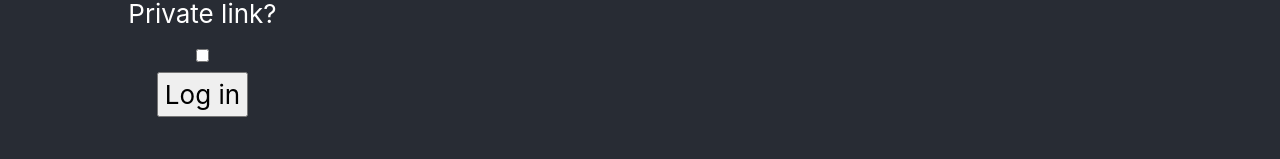
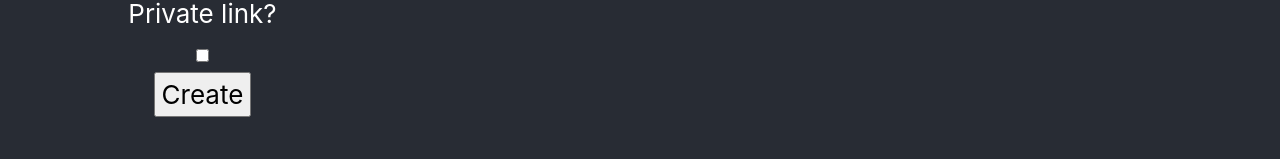
Before and after one commit to m1r0n0/shorten-url-web, a React (Create React App) app: page /CreateLink in a window 1280 px wide. Shown: the part 537-696 px from the top of the page. Built offline with nearby package versions, Linux system fonts and the light colour scheme.

Commit message:
create link public working

```diff
--- a/src/Shorten/CreateLink.tsx
+++ b/src/Shorten/CreateLink.tsx
@@ -8,6 +8,13 @@ export default class CreateLink extends Component {
 
   render() {
     const handleSubmit: React.MouseEventHandler<HTMLInputElement> = (event) => {
+      fetch("https://localhost:7161/api/Links/CreateLink", {
+        method: "PUT",
+        headers: { "Content-Type": "application/json" },
+        body: JSON.stringify(this.state),
+      }).then(() => {
+        console.log("link created");
+      });
       console.log(this.state);
     };
     return (
@@ -50,7 +57,7 @@ export default class CreateLink extends Component {
               }
             </div>
             <div>
-              <input type="button" value="Log in" onClick={handleSubmit} />
+              <input type="button" value="Create" onClick={handleSubmit} />
             </div>
             <br />
             <div>
```
